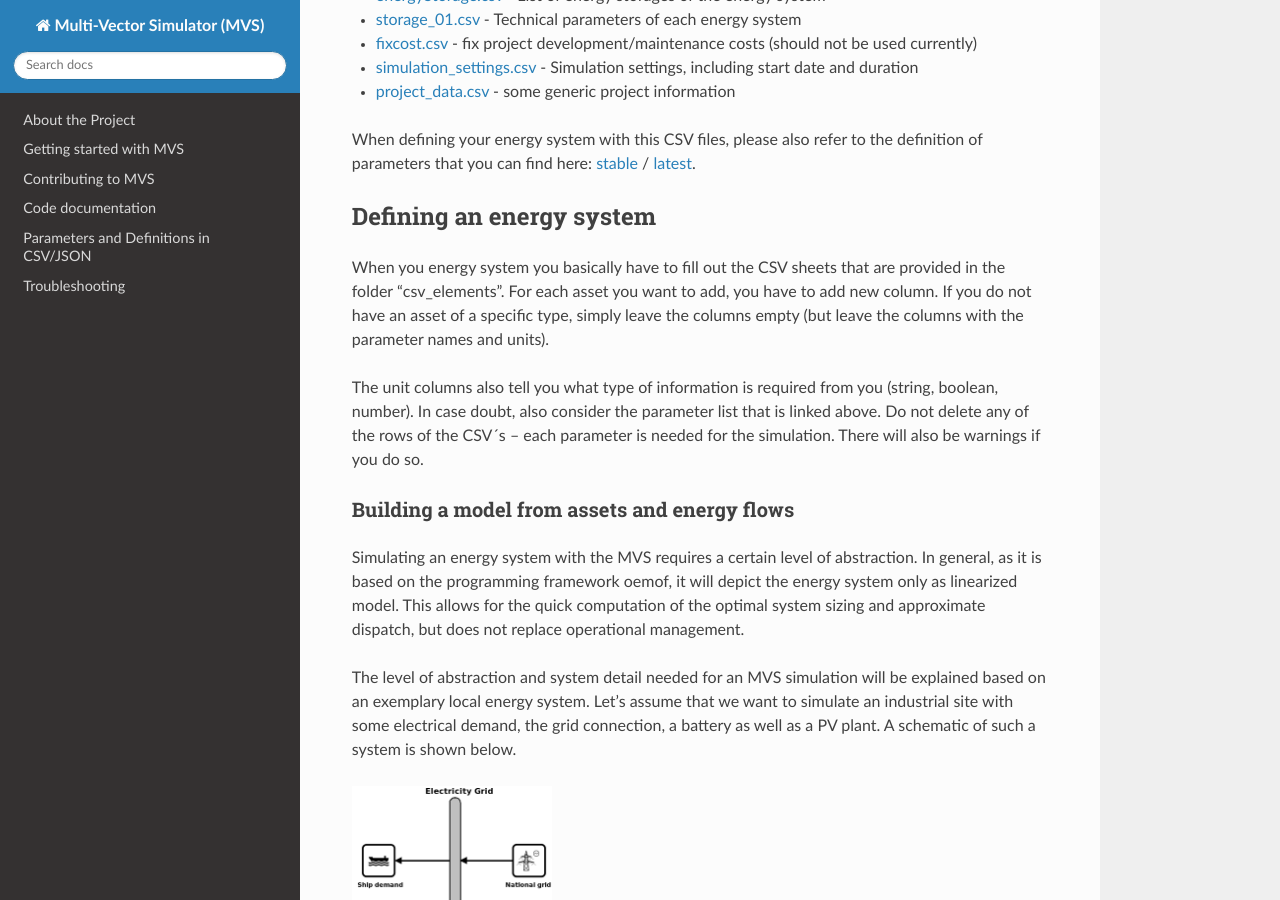
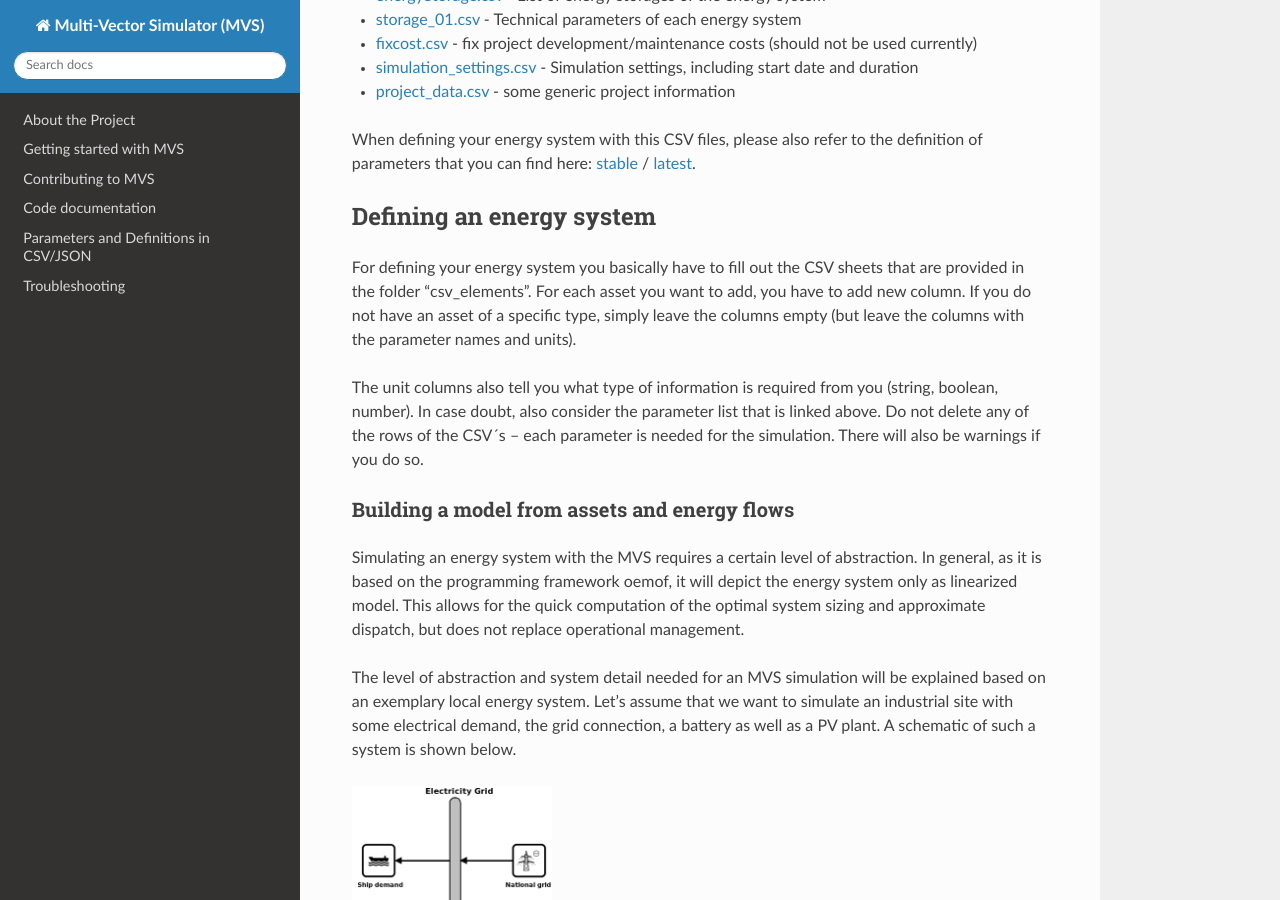
Before and after one commit to rl-institut/multi-vector-simulator, a Sphinx documentation site: the page built from docs/simulating_with_the_mvs.rst, in a window 1280 px wide and 900 px high, scrolled down 1735 px. Built offline with Sphinx 7.4.7 and the Read the Docs theme 2.0.0, drawn with Linux system fonts in a browser that asks for light colours.

Commit message:
Update docs/simulating_with_the_mvs.rst
Co-Authored-By: Sabine Haas <sabine.haas@rl-institut.de>

```diff
--- a/docs/simulating_with_the_mvs.rst
+++ b/docs/simulating_with_the_mvs.rst
@@ -70,7 +70,7 @@ please also refer to the definition of parameters that you can find here: `stabl
 Defining an energy system
 -------------------------
 
-When you energy system you basically have to fill out the CSV sheets that are provided in the folder "csv_elements".
+For defining your energy system you basically have to fill out the CSV sheets that are provided in the folder "csv_elements".
 For each asset you want to add, you have to add new column.
 If you do not have an asset of a specific type,
 simply leave the columns empty (but leave the columns with the parameter names and units).
```
